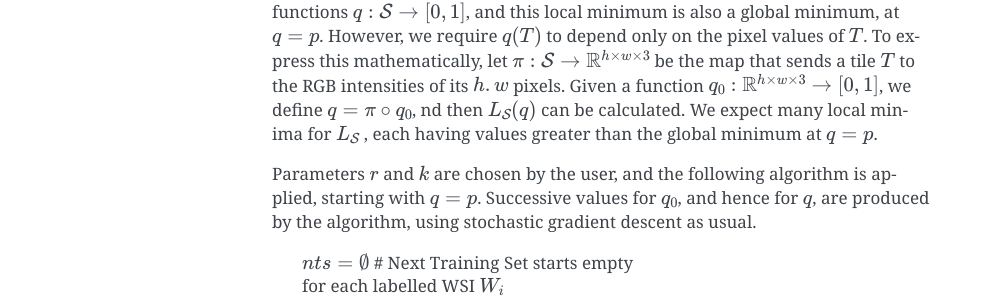
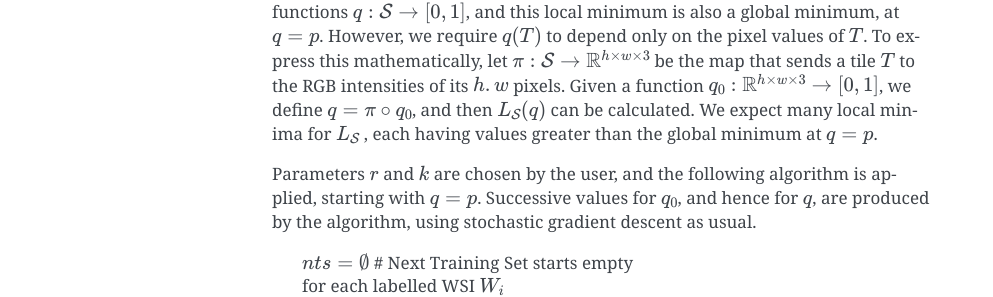
Before and after one commit to TissueImageAnalytics/tiatoolbox, a Sphinx documentation site: the page built from docs/algorithms/theory-idars.rst, in a window 1280 px wide. Shown: the part 1030-1327 px from the top of the page, without its empty margins (148-1141 px from the left). Built offline with Sphinx 7.4.7, drawn with Linux system fonts in a browser that asks for light colours; pages that are not in the unit, such as notebooks, are missing from menus; the version number is read from the project's files by our own code.

Commit message:
MAINT: fix typo

```diff
--- a/docs/algorithms/theory-idars.rst
+++ b/docs/algorithms/theory-idars.rst
@@ -70,7 +70,7 @@ However, we require :math:`q(T)` to depend only on the pixel values of
 :math:`\pi:\mathcal{S}\to\mathbb{R}^{h\times w\times 3}` be the map that
 sends a tile :math:`T` to the RGB intensities of its :math:`h.w`  pixels.
 Given a function :math:`q_0:\mathbb{R}^{h\times w\times 3}\to[0,1]`, we define
-:math:`q = \pi\circ q_0`, nd then :math:`L_{\mathcal{S}}(q)` can be
+:math:`q = \pi\circ q_0`, and then :math:`L_{\mathcal{S}}(q)` can be
 calculated.
 We expect many local minima for :math:`L_{\mathcal{S}}` ,
 each having values greater than the global minimum at :math:`q=p`.
```
